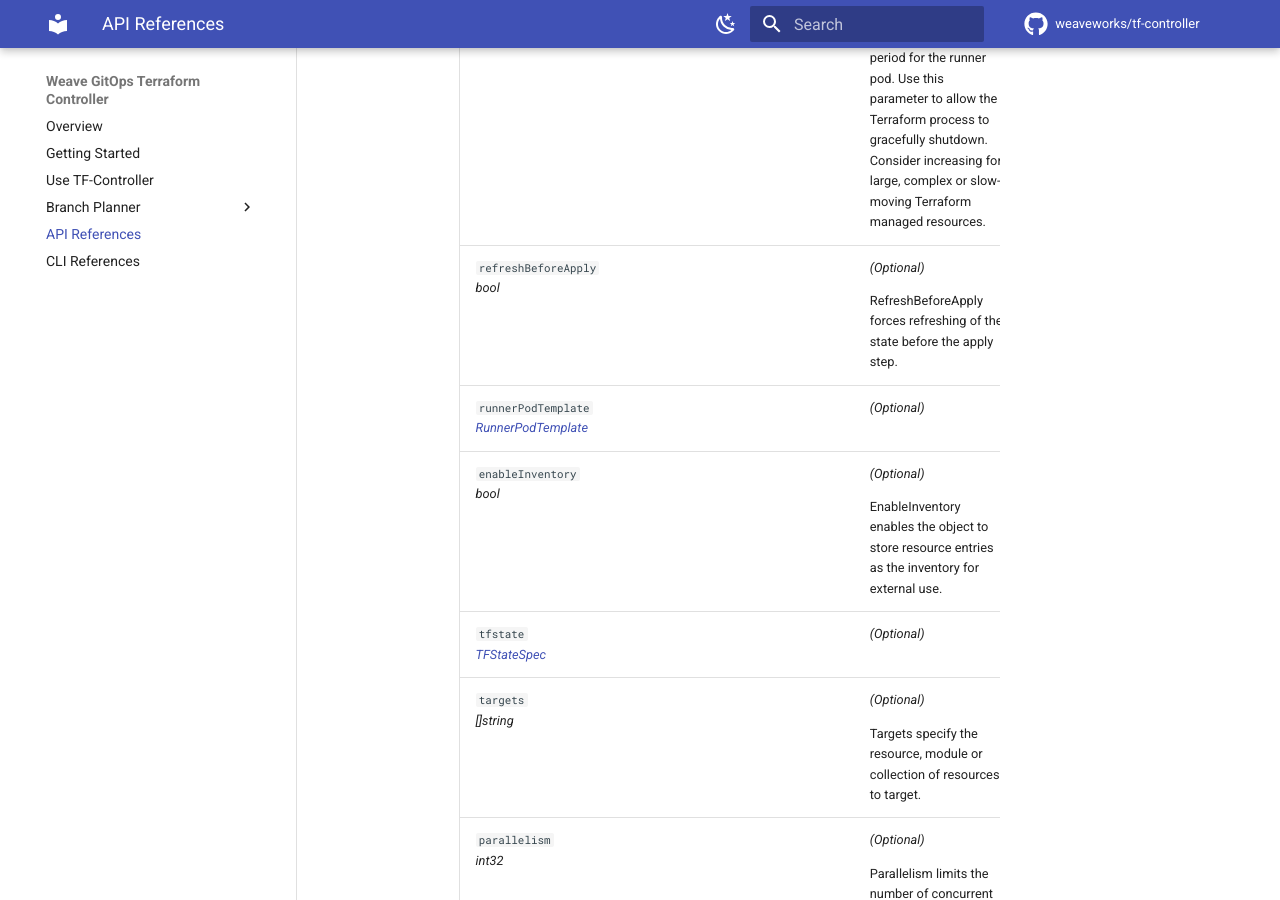
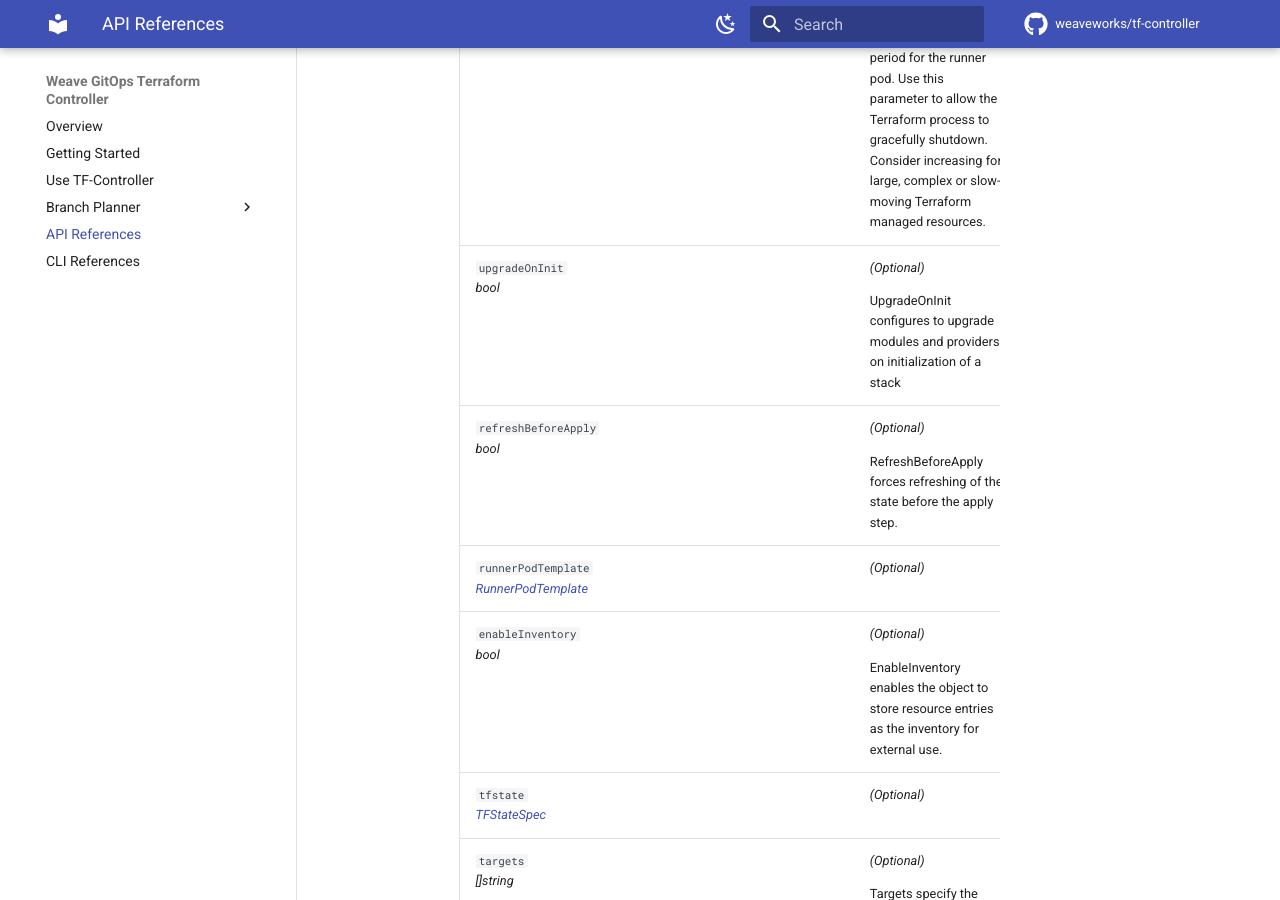
Before and after one commit to flux-iac/tofu-controller, an MkDocs documentation site: the page built from docs/References/terraform.md, in a window 1280 px wide and 900 px high, scrolled down 16012 px. Built offline with MkDocs 1.6.1 and Material for MkDocs 9.7.7, drawn with Linux system fonts in a browser that asks for light colours; comment, search, counter and statistics services are not loaded; some of the changed text lies outside the part shown.

Commit message:
run `make api-docs` (#3)

```diff
--- a/docs/References/terraform.md
+++ b/docs/References/terraform.md
@@ -1778,6 +1778,18 @@ large, complex or slow-moving Terraform managed resources.</p>
 </tr>
 <tr>
 <td>
+<code>upgradeOnInit</code><br>
+<em>
+bool
+</em>
+</td>
+<td>
+<em>(Optional)</em>
+<p>UpgradeOnInit configures to upgrade modules and providers on initialization of a stack</p>
+</td>
+</tr>
+<tr>
+<td>
 <code>refreshBeforeApply</code><br>
 <em>
 bool
@@ -2370,6 +2382,18 @@ int64
 <p>Configure the termination grace period for the runner pod. Use this parameter
 to allow the Terraform process to gracefully shutdown. Consider increasing for
 large, complex or slow-moving Terraform managed resources.</p>
+</td>
+</tr>
+<tr>
+<td>
+<code>upgradeOnInit</code><br>
+<em>
+bool
+</em>
+</td>
+<td>
+<em>(Optional)</em>
+<p>UpgradeOnInit configures to upgrade modules and providers on initialization of a stack</p>
 </td>
 </tr>
 <tr>
```
